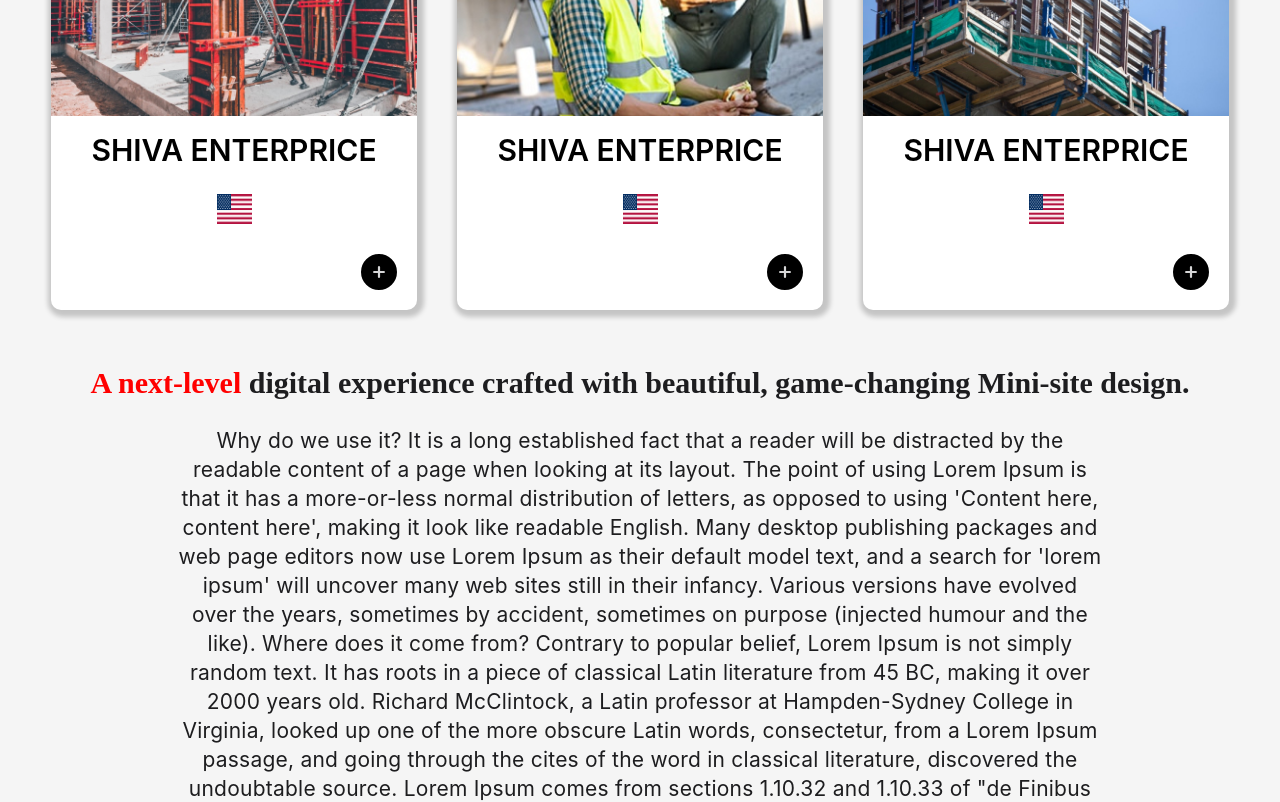
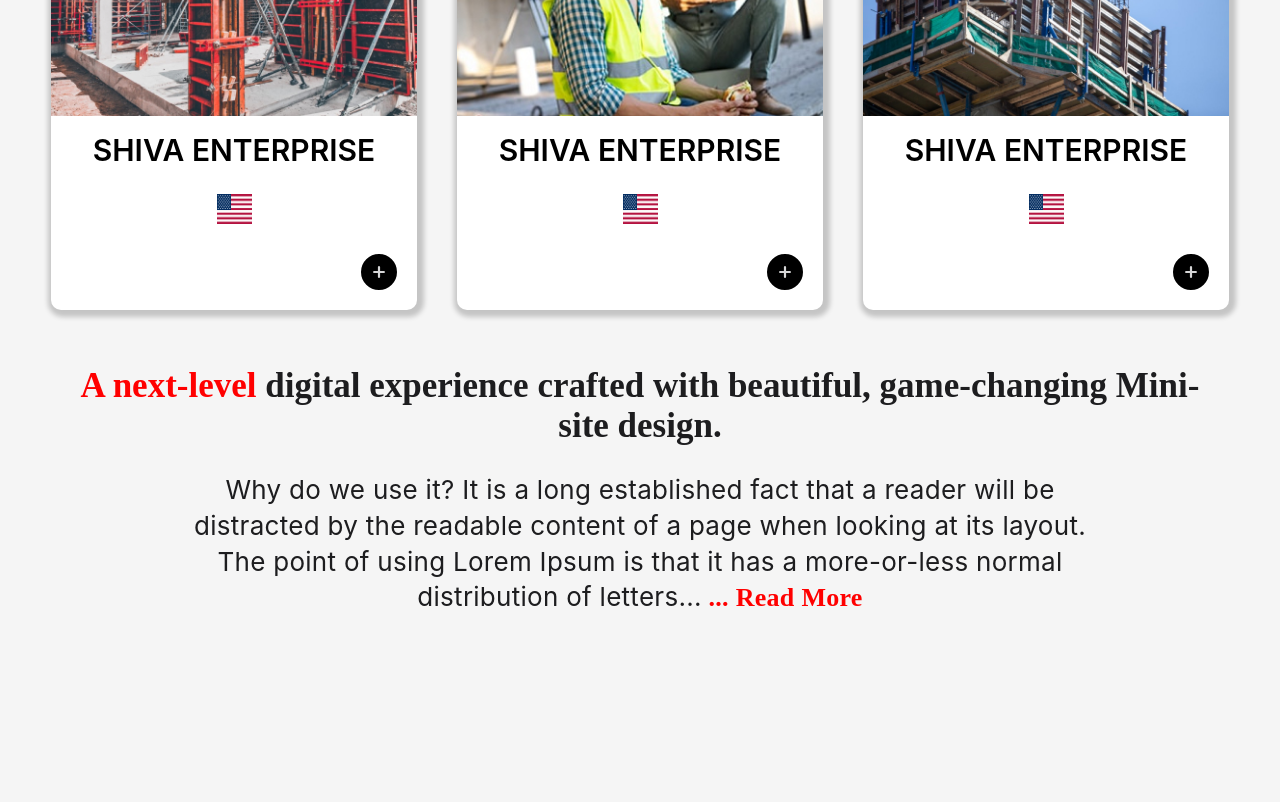
Before and after one commit to hardikbhimani1/Krinu-ibhimani-side, a React (Vite) app: page /minisite in a window 1280 px wide. Shown: the part 860-1662 px from the top of the page. After the commit the page ends 1576 px from the top, so only its background shows below. Built offline with nearby package versions, Linux system fonts and the light colour scheme; a web font is replaced by a local one.

Commit message:
fix icon

```diff
--- a/src/Components/AliBabaMiniSite/AliBabaMiniSite.css
+++ b/src/Components/AliBabaMiniSite/AliBabaMiniSite.css
@@ -134,7 +134,7 @@ body {
 }
 
 .minisite-title-of-desc {
-    font-size: 30px;
+    font-size: 35px;
     font-weight: bold;
     margin: 16px;
     color: rgb(29, 29, 31);
@@ -145,7 +145,7 @@ body {
 }
 
 .minisite-text-of-desc{
-    font-size: 21px;
+    font-size: 26px;
     line-height: 1.381002381;
     font-weight: 400;
     letter-spacing: .011em;
@@ -154,3 +154,9 @@ body {
     padding: 10px;
     font-family: 'SF Pro Display', 'SF Pro Icons', 'Helvetica Neue', Helvetica, Arial, sans-serif !important;  font-family: SF Pro Display, SF Pro Icons, Helvetica Neue, Helvetica, Arial, sans-serif;
 }
+
+.read-more {
+    color: red;
+    cursor: pointer;
+    font-weight: bold;
+}
--- a/src/Components/AliBabaMiniSite/AliBabaMiniSite.jsx
+++ b/src/Components/AliBabaMiniSite/AliBabaMiniSite.jsx
@@ -1,4 +1,4 @@
-import React from "react";
+import React, { useState } from "react";
 import "./AliBabaMiniSite.css";
 import AliBabaMiniSiteBG from "../../assets/alibabaminiside.png";
 import serviceLine from "../../assets/line-services.png";
@@ -13,23 +13,56 @@ const AliBabaMiniSite = () => {
   const services = [
     {
       id: 1,
-      title: "Shiva Enterprice",
+      title: "Shiva Enterprise",
       icon: usaIcon,
       image: serviceImage1,
     },
     {
       id: 2,
-      title: "Shiva Enterprice",
+      title: "Shiva Enterprise",
       icon: usaIcon,
       image: serviceImage2,
     },
     {
       id: 3,
-      title: "Shiva Enterprice",
+      title: "Shiva Enterprise",
       icon: usaIcon,
       image: serviceImage3,
     },
   ];
+
+  const [isExpanded, setIsExpanded] = useState(false);
+
+  const toggleContent = () => {
+    setIsExpanded(!isExpanded);
+  };
+
+  const shortContent = (
+    <>
+      Why do we use it? It is a long established fact that a reader will be
+      distracted by the readable content of a page when looking at its layout.
+      The point of using Lorem Ipsum is that it has a more-or-less normal
+      distribution of letters...
+    </>
+  );
+
+  const fullContent = (
+    <>
+      {shortContent}
+      <br />
+      Many desktop publishing packages and web page editors now use Lorem Ipsum
+      as their default model text, and a search for 'lorem ipsum' will uncover
+      many web sites still in their infancy. Various versions have evolved over
+      the years, sometimes by accident, sometimes on purpose (injected humour
+      and the like). Where does it come from? Contrary to popular belief, Lorem
+      Ipsum is not simply random text. It has roots in a piece of classical
+      Latin literature from 45 BC, making it over 2000 years old. Richard
+      McClintock, a Latin professor at Hampden-Sydney College in Virginia,
+      looked up one of the more obscure Latin words, consectetur, from a Lorem
+      Ipsum passage, and going through the cites of the word in classical
+      literature, discovered the undoubtable source...
+    </>
+  );
 
   return (
     <>
@@ -48,7 +81,7 @@ const AliBabaMiniSite = () => {
       <div className="minisite-text-container">
         <div className="minisite">
           <h3 className="our-minisite-tag">Alibaba Minisite</h3>
-          <h1 className="our-minisite-desc">The Design That Speak</h1>
+          <h1 className="our-minisite-desc">The Design That Speaks</h1>
           <div className="cards-list">
             {services.map((service) => (
               <div className="cards" key={service.id}>
@@ -76,47 +109,10 @@ const AliBabaMiniSite = () => {
               crafted with beautiful, game-changing Mini-site design.
             </h3>
             <p className="minisite-text-of-desc">
-              Why do we use it? It is a long established fact that a reader will
-              be distracted by the readable content of a page when looking at
-              its layout. The point of using Lorem Ipsum is that it has a
-              more-or-less normal distribution of letters, as opposed to using
-              'Content here, content here', making it look like readable
-              English. Many desktop publishing packages and web page editors now
-              use Lorem Ipsum as their default model text, and a search for
-              'lorem ipsum' will uncover many web sites still in their infancy.
-              Various versions have evolved over the years, sometimes by
-              accident, sometimes on purpose (injected humour and the like).
-              Where does it come from? Contrary to popular belief, Lorem Ipsum
-              is not simply random text. It has roots in a piece of classical
-              Latin literature from 45 BC, making it over 2000 years old.
-              Richard McClintock, a Latin professor at Hampden-Sydney College in
-              Virginia, looked up one of the more obscure Latin words,
-              consectetur, from a Lorem Ipsum passage, and going through the
-              cites of the word in classical literature, discovered the
-              undoubtable source. Lorem Ipsum comes from sections 1.10.32 and
-              1.10.33 of "de Finibus Bonorum et Malorum" (The Extremes of Good
-              and Evil) by Cicero, written in 45 BC. This book is a treatise on
-              the theory of ethics, very popular during the Renaissance. The
-              first line of Lorem Ipsum, "Lorem ipsum dolor sit amet..", comes
-              from a line in section 1.10.32. The standard chunk of Lorem Ipsum
-              used since the 1500s is reproduced below for those interested.
-              Sections 1.10.32 and 1.10.33 from "de Finibus Bonorum et Malorum"
-              by Cicero are also reproduced in their exact original form,
-              accompanied by English versions from the 1914 translation by H.
-              Rackham. Where can I get some? There are many variations of
-              passages of Lorem Ipsum available, but the majority have suffered
-              alteration in some form, by injected humour, or randomised words
-              which don't look even slightly believable. If you are going to use
-              a passage of Lorem Ipsum, you need to be sure there isn't anything
-              embarrassing hidden in the middle of text. All the Lorem Ipsum
-              generators on the Internet tend to repeat predefined chunks as
-              necessary, making this the first true generator on the Internet.
-              It uses a dictionary of over 200 Latin words, combined with a
-              handful of model sentence structures, to generate Lorem Ipsum
-              which looks reasonable. The generated Lorem Ipsum is therefore
-              always free from repetition, injected humour, or
-              non-characteristic words etc. 5 paragraphs words bytes lists Start
-              with 'Lorem ipsum dolor sit amet...'
+              {isExpanded ? fullContent : shortContent}
+              <span className="read-more" onClick={toggleContent}>
+                {isExpanded ? " Read Less" : " ... Read More"}
+              </span>
             </p>
           </div>
         </div>
```
